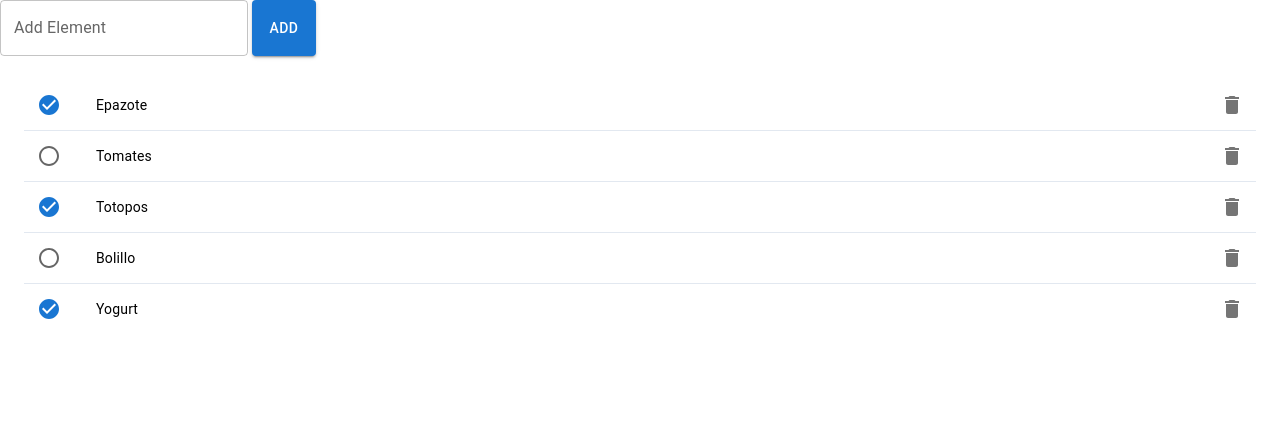
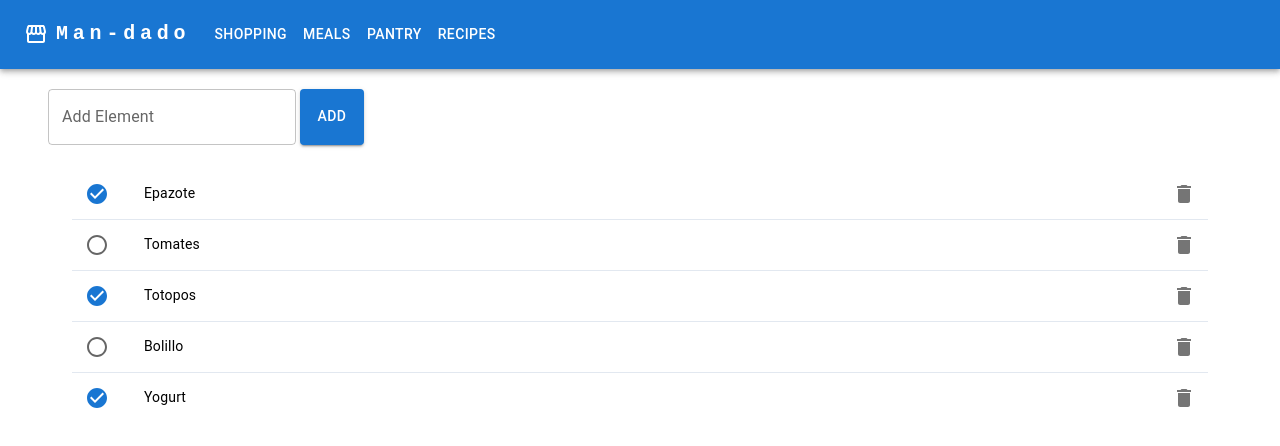
Before and after one commit to beto2do/mandado, a Next.js app: page /shop in a window 1280 px wide. Shown: the top 446 px of the page. Built offline with nearby package versions, Linux system fonts and the light colour scheme.

Commit message:
add nav bar

```diff
--- a/src/app/layout.tsx
+++ b/src/app/layout.tsx
@@ -1,6 +1,7 @@
 import type { Metadata } from 'next'
 import { Inter } from 'next/font/google'
 import './globals.css'
+import GlobalNavBar from '../components/common/global-nav-bar'
 
 const inter = Inter({ subsets: ['latin'] })
 
@@ -16,7 +17,9 @@
 }) {
   return (
     <html lang="en">
-      <body className={inter.className}>{children}</body>
+      <body className={inter.className}>
+        <GlobalNavBar>{children}</GlobalNavBar>
+      </body>
     </html>
   )
 }
--- a/src/app/page.tsx
+++ b/src/app/page.tsx
@@ -10,10 +10,8 @@
     return <DashboardTile tile={tile}></DashboardTile>;
   });
   return (
-    <main>
       <div className="flex gap-4">
         {markupTiles}
       </div>
-    </main>
   )
 }
--- a/src/app/shop/page.tsx
+++ b/src/app/shop/page.tsx
@@ -6,10 +6,8 @@
 export default function Shop() {
 
     return (
-      <main className="flex flex-col justify-between">
         <ShoppingProvider>
           <ShoppingList></ShoppingList>
         </ShoppingProvider>
-      </main>
     )
 }
--- /dev/null
+++ b/src/components/common/global-nav-bar.tsx
@@ -0,0 +1,156 @@
+"use client"
+
+import { useState } from 'react';
+import AppBar from '@mui/material/AppBar';
+import Box from '@mui/material/Box';
+import Toolbar from '@mui/material/Toolbar';
+import IconButton from '@mui/material/IconButton';
+import Typography from '@mui/material/Typography';
+import Menu from '@mui/material/Menu';
+import MenuIcon from '@mui/icons-material/Menu';
+import Container from '@mui/material/Container';
+import Button from '@mui/material/Button';
+import MenuItem from '@mui/material/MenuItem';
+import StoreFront from '@mui/icons-material/Storefront';
+
+const pages = [
+    {
+        label:'Shopping',
+        path:'/shop'
+    },
+    {
+        label:'Meals',
+        path:'/meal'
+    },
+    {
+        label:'Pantry',
+        path:'/pantry'
+    },
+    {
+        label:'Recipes',
+        path:'/recipe'
+    }
+];
+
+export default function GlobalNavBar({
+    children
+}: {
+    children: React.ReactNode
+}) {
+    const [anchorElNav, setAnchorElNav] = useState<null | HTMLElement>(null);
+
+    const handleOpenNavMenu = (event: React.MouseEvent<HTMLElement>) => {
+        setAnchorElNav(event.currentTarget);
+    };
+
+    const handleCloseNavMenu = () => {
+        setAnchorElNav(null);
+    };
+
+    return (
+    <>
+        <AppBar position="static">
+            <Container maxWidth="xl">
+                <Toolbar disableGutters>
+                    <StoreFront sx={{ display: { xs: 'none', md: 'flex' }, mr: 1 }} />
+                    <Typography
+                        variant="h6"
+                        noWrap
+                        component="a"
+                        href="/"
+                        sx={{
+                            mr: 2,
+                            display: { xs: 'none', md: 'flex' },
+                            fontFamily: 'monospace',
+                            fontWeight: 700,
+                            letterSpacing: '.3rem',
+                            color: 'inherit',
+                            textDecoration: 'none',
+                        }}
+                    >
+                    Man-dado
+                    </Typography>
+
+                    <Box sx={{ flexGrow: 1, display: { xs: 'flex', md: 'none' } }}>
+                        <IconButton
+                            size="large"
+                            aria-label="account of current user"
+                            aria-controls="menu-appbar"
+                            aria-haspopup="true"
+                            onClick={handleOpenNavMenu}
+                            color="inherit"
+                        >
+                            <MenuIcon />
+                        </IconButton>
+                        <Menu
+                            id="menu-appbar"
+                            anchorEl={anchorElNav}
+                            anchorOrigin={{
+                            vertical: 'bottom',
+                            horizontal: 'left',
+                            }}
+                            keepMounted
+                            transformOrigin={{
+                            vertical: 'top',
+                            horizontal: 'left',
+                            }}
+                            open={Boolean(anchorElNav)}
+                            onClose={handleCloseNavMenu}
+                            sx={{
+                            display: { xs: 'block', md: 'none' },
+                            }}
+                        >
+                            {pages.map((page) => (
+                                <MenuItem key={page.label} onClick={handleCloseNavMenu}>
+                                    <Typography
+                                        textAlign="center"
+                                        component="a"
+                                        href={page.path}
+                                    >
+                                            {page.label}
+                                    </Typography>
+                                </MenuItem>
+                            ))}
+                        </Menu>
+                    </Box>
+                    <StoreFront sx={{ display: { xs: 'flex', md: 'none' }, mr: 1 }} />
+                    <Typography
+                        variant="h5"
+                        noWrap
+                        component="a"
+                        href="/"
+                        sx={{
+                            mr: 2,
+                            display: { xs: 'flex', md: 'none' },
+                            flexGrow: 1,
+                            fontFamily: 'monospace',
+                            fontWeight: 700,
+                            letterSpacing: '.3rem',
+                            color: 'inherit',
+                            textDecoration: 'none',
+                        }}
+                    >
+                        Man-dado
+                    </Typography>
+                    <Box sx={{ flexGrow: 1, display: { xs: 'none', md: 'flex' } }}>
+                        {pages.map((page) => (
+                            <Button
+                            key={page.label}
+                            onClick={handleCloseNavMenu}
+                            href={page.path}
+                            sx={{ my: 2, color: 'white', display: 'block' }}
+                            >
+                            {page.label}
+                            </Button>
+                        ))}
+                    </Box>
+
+                </Toolbar>
+            </Container>
+        </AppBar>
+        <main className='mx-12 my-5'>
+            {children}
+        </main>
+    </>
+    );
+}
```
